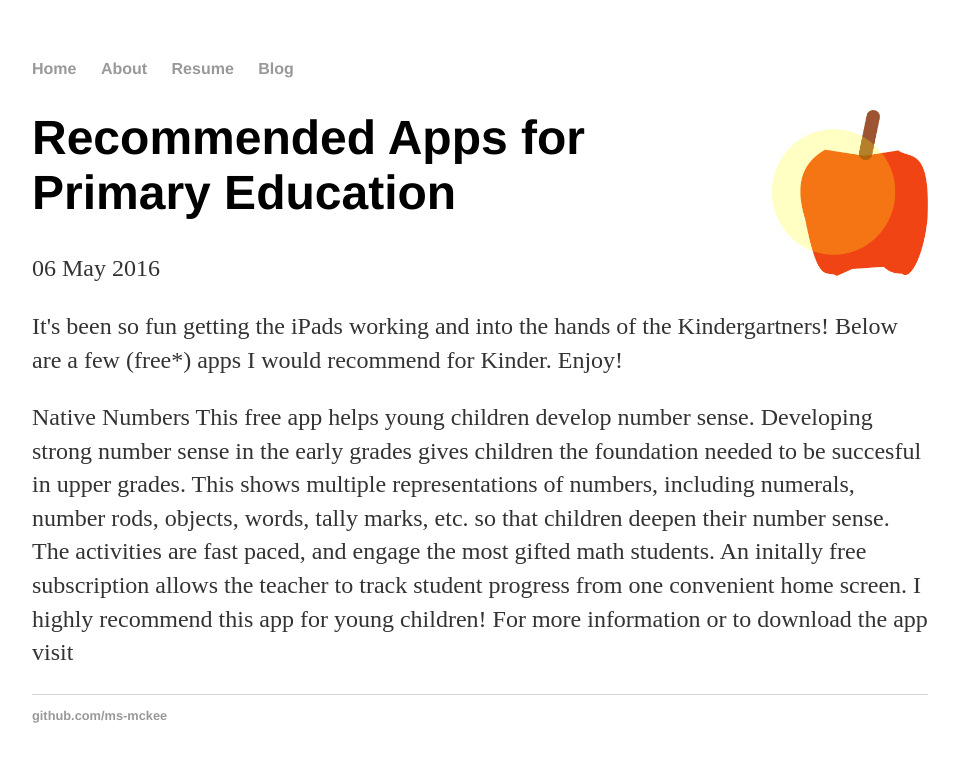
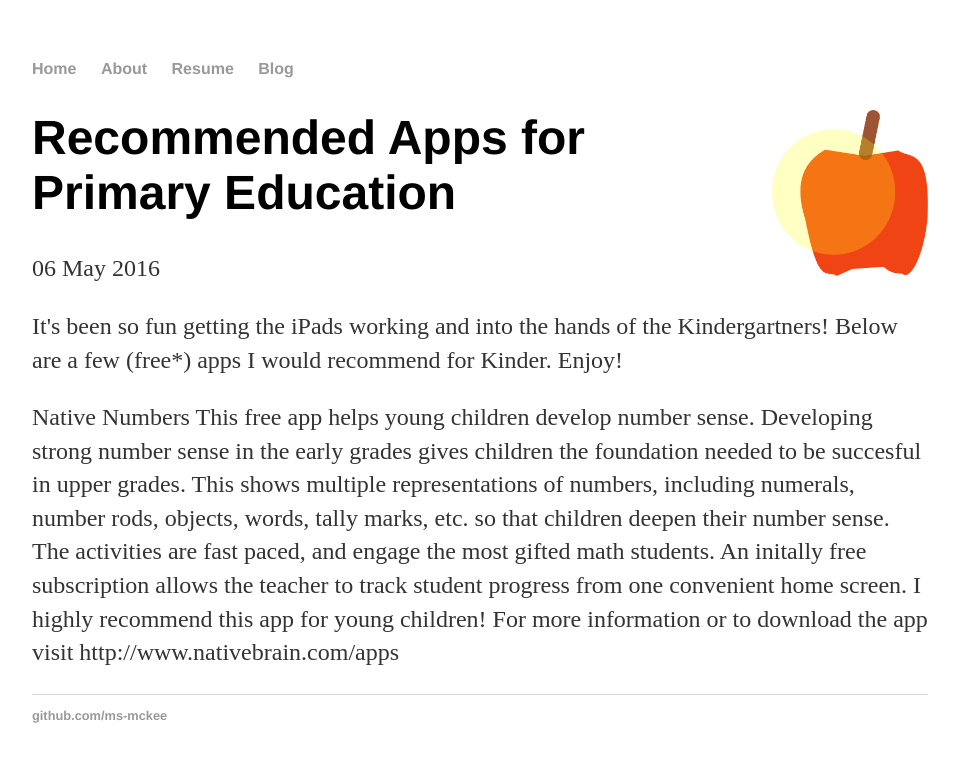
Before and after one commit to ms-mckee/ms-mckee.github.io, a Jekyll site: the page built from _posts/2016-05-12-recommendedapps.md, in a window 1280 px wide. Shown: the top 762 px of the page, without its empty margins (160-1119 px from the left). Built offline with Jekyll 4.4.1, drawn with Linux system fonts in a browser that asks for light colours; some of the changed lines change nothing that is shown.

Commit message:
Update 2016-05-12-recommendedapps.md
delete href

```diff
--- a/_posts/2016-05-12-recommendedapps.md
+++ b/_posts/2016-05-12-recommendedapps.md
@@ -11,5 +11,5 @@ It's been so fun getting the iPads working and into the hands of the Kindergartn
 This free app helps young children develop number sense. Developing strong number sense in the early grades gives children the foundation needed to be succesful in upper grades. This shows multiple representations of numbers, including numerals, number rods, objects, words, tally marks, etc. so that children deepen their number sense. The activities are fast paced, and engage the most gifted math students. An initally free subscription allows the teacher to track student progress from one convenient home screen.
 I highly recommend this app for young children!
 For more information or to download the app visit
-<a href="http://www.nativebrain.com/apps"></a>
+http://www.nativebrain.com/apps
 </p>
```
